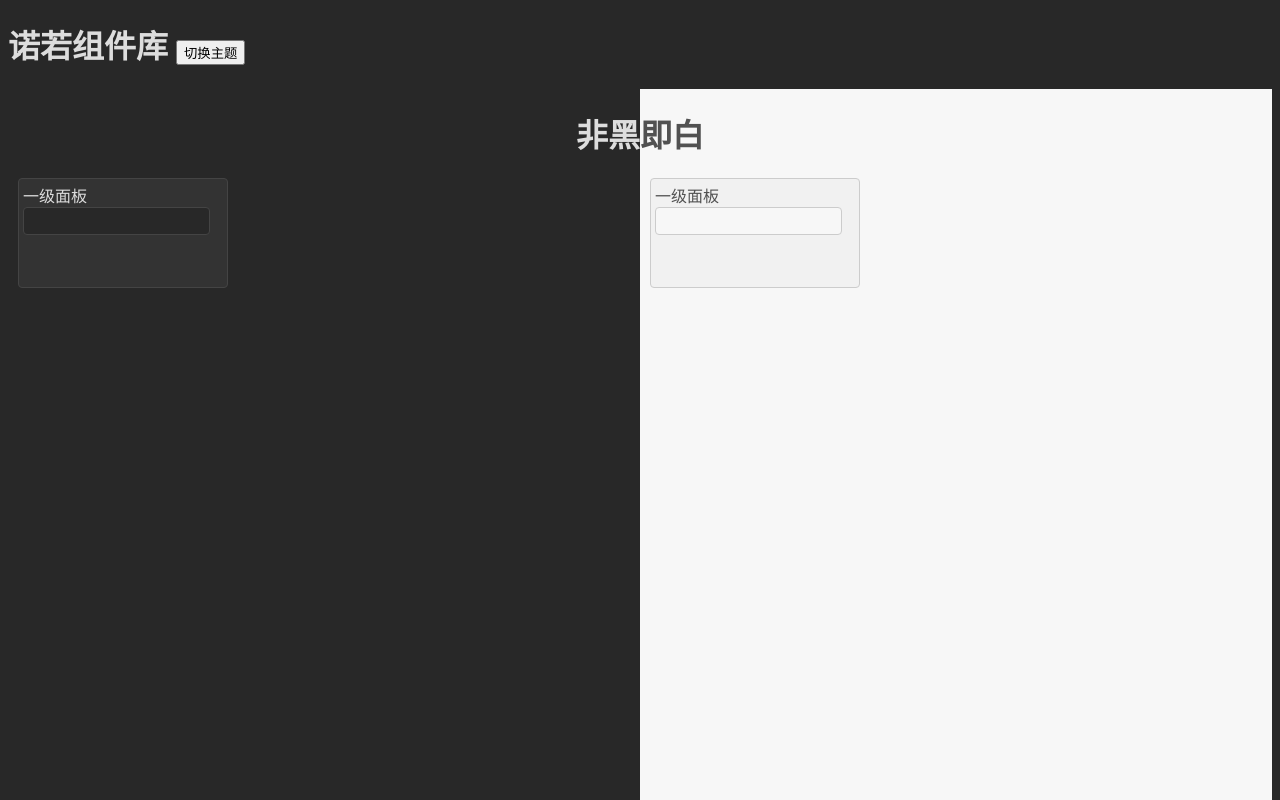
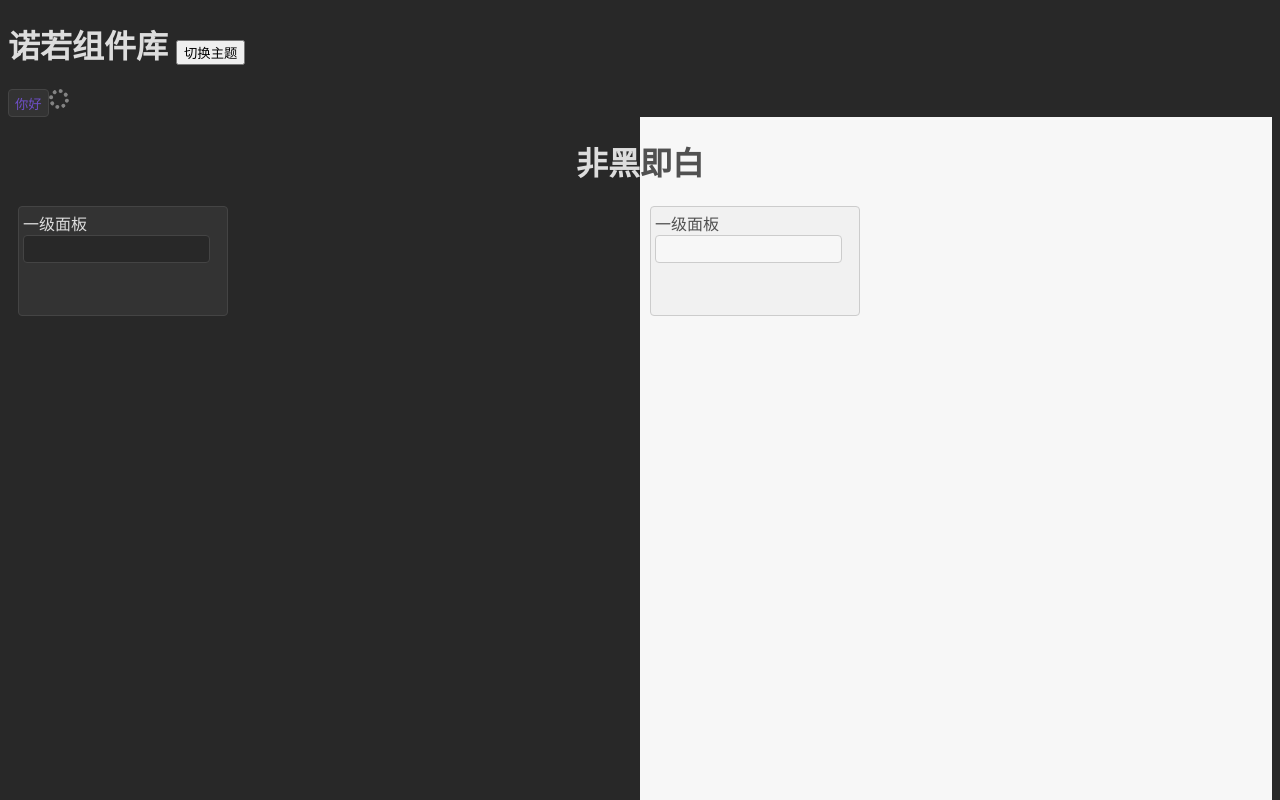
Before and after one commit to mayiwen/nuoruo_angular, an Angular app: page / in a window 1280 px wide. Shown: the top 800 px of the page. Built offline with nearby package versions, Linux system fonts and the light colour scheme.

Commit message:
2024-01-18 添加button 按钮

```diff
--- /dev/null
+++ b/src/app/nuoruo/module/component/button/nuoruo-button.component.html
@@ -0,0 +1,4 @@
+<button [disabled]="disabled || loading" [ngClass]="{active: true}" [ngStyle]="{width: width + 'px'}">
+    <nr-loading w="24px" *ngIf="loading"></nr-loading>
+    <ng-content></ng-content>
+</button>
--- /dev/null
+++ b/src/app/nuoruo/module/component/button/nuoruo-button.component.scss
@@ -0,0 +1,37 @@
+@import '../../../../../assets/nuoruo_style/handle.scss';
+
+button {
+    position: relative;
+    @include border('border');
+    @include bc('boxBc');
+    @include c('color');
+    border-radius: 4px;
+    line-height: 28px;
+    height: 28px;
+
+    &:hover {
+        @include bc('border');
+    }
+
+    &:active {
+        transform: scale(.9);
+    }
+
+    &:disabled {
+        opacity: 0.5;
+    }
+    &.active {
+        @include c('active');
+    }
+
+}
+
+:host {
+    display: inline;
+}
+
+nr-loading {
+    position: absolute;
+    left: 0;
+    right: 0;
+}
--- /dev/null
+++ b/src/app/nuoruo/module/component/button/nuoruo-button.component.ts
@@ -0,0 +1,21 @@
+import { AfterViewInit, ChangeDetectorRef, Component, ContentChild, ElementRef, HostBinding, HostListener, Input, OnInit, TemplateRef, ViewChild } from '@angular/core';
+@Component({
+  selector: 'nr-button',
+  templateUrl: './nuoruo-button.component.html',
+  styleUrls: ['./nuoruo-button.component.scss'],
+  providers: []
+})
+export class NuoruoButtonComponent {
+  /** 是否在加载中 */
+  @Input('loading') loading: boolean = false
+  /** 是否禁用 */
+  @Input('disabled') disabled: boolean = false
+  /** 是否是选择中状态 */
+  @Input('flagActive') flagActive: boolean = false
+  /** 设置默认的宽度 */
+  @Input('width') width = ''
+  al() {
+    alert('你好')
+  }
+
+}
--- /dev/null
+++ b/src/app/nuoruo/module/component/button/nuoruo-button.module.ts
@@ -0,0 +1,16 @@
+import { NgModule } from '@angular/core';
+import { CommonModule } from '@angular/common';
+import { FormsModule, ReactiveFormsModule } from '@angular/forms';
+import { NuoruoLoadingModule } from '../loading/nuoruo-loading.module';
+import { NuoruoButtonComponent } from './nuoruo-button.component'
+const components = [
+  NuoruoButtonComponent
+];
+@NgModule({
+  declarations: [...components],
+  exports: [...components],
+  imports: [CommonModule, FormsModule, ReactiveFormsModule, NuoruoLoadingModule],
+  bootstrap: [],
+  providers: [],
+})
+export class NuoruoButtonModule {}
--- a/src/app/nuoruo/module/component/loading/nuoruo-loading.component.scss
+++ b/src/app/nuoruo/module/component/loading/nuoruo-loading.component.scss
@@ -1,3 +1,4 @@
+@import '../../../../../assets/nuoruo_style/handle.scss';
 .box {
   position: relative;
   display: inline-block;
@@ -21,10 +22,9 @@
   width: 20%;
   border-radius: 100%;
   margin-left: 43%;
-  background-color: #f7f7f7;
   z-index: -1;
   cursor: wait;
-  background-color: black;
+  @include bc('color');
   opacity: 0.5;
 }
 .fixed {
--- a/src/app/nuoruo/module/component/loading/nuoruo-loading.component.ts
+++ b/src/app/nuoruo/module/component/loading/nuoruo-loading.component.ts
@@ -7,7 +7,7 @@ import {
   Output,
 } from '@angular/core';
 @Component({
-  selector: 'nuoruo-loading',
+  selector: 'nr-loading',
   templateUrl: './nuoruo-loading.component.html',
   styleUrls: ['./nuoruo-loading.component.scss'],
   providers: [],
--- a/src/app/nuoruo/module/component/nuoruo-component.module.ts
+++ b/src/app/nuoruo/module/component/nuoruo-component.module.ts
@@ -2,7 +2,8 @@ import { NgModule } from '@angular/core';
 import { CommonModule } from '@angular/common';
 import { FormsModule, ReactiveFormsModule } from '@angular/forms';
 import { NuoruoLoadingModule } from './loading/nuoruo-loading.module';
-const module = [NuoruoLoadingModule]
+import { NuoruoButtonModule } from './button/nuoruo-button.module';
+const module = [NuoruoLoadingModule, NuoruoButtonModule]
 const components: any[] = [
 ];
 const directive = [
@@ -12,7 +13,7 @@ let commonModule = [
 ]
 @NgModule({
   declarations: [...components],
-  exports: [components],
+  exports: [components, ...module],
   imports: [CommonModule, FormsModule, ReactiveFormsModule, ...module],
   bootstrap: [],
   providers: [],
--- a/src/app/nuoruo/nuoruo.component.html
+++ b/src/app/nuoruo/nuoruo.component.html
@@ -1,2 +1,3 @@
-
+<nr-button>你好</nr-button>
+<nr-loading></nr-loading>
 <nuoruo-color></nuoruo-color>
--- a/src/assets/nuoruo_style/theme.scss
+++ b/src/assets/nuoruo_style/theme.scss
@@ -1,15 +1,18 @@
 // 定义黑白主题的地方，white 白色主题 black 黑色主题
+$activeColor: #6f4fc9;
 $themes: (
   white: (
     color: #ddd, // 颜色
     border: #444, // 边框
     bc: #282828, // 背景
-    boxBc: #333 // 一级盒子背景
+    boxBc: #333, // 一级盒子背景
+    active: $activeColor, // 选中色
   ),
   black: (
     color: #515151, // 颜色
     border: #ccc, // 边框
     bc: #f7f7f7, // 背景
-    boxBc: #f1f1f1 // 一级盒子背景
+    boxBc: #f1f1f1, // 一级盒子背景
+    active: $activeColor, // 选中色
   )
 );
```
